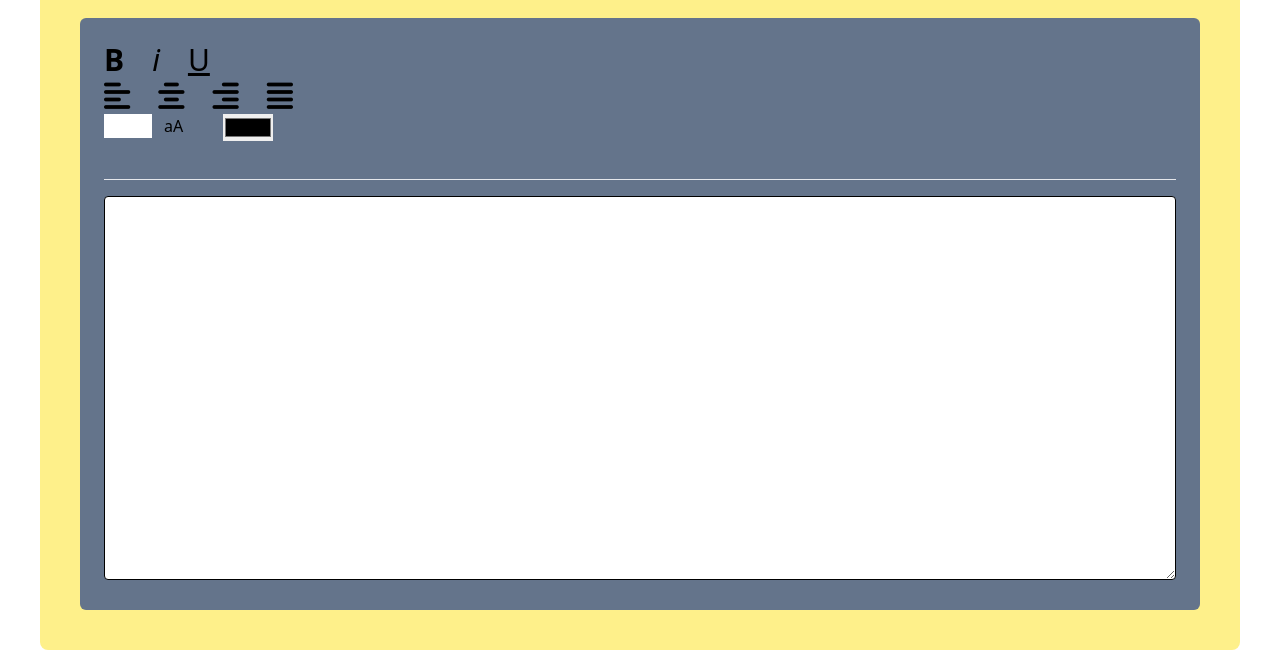
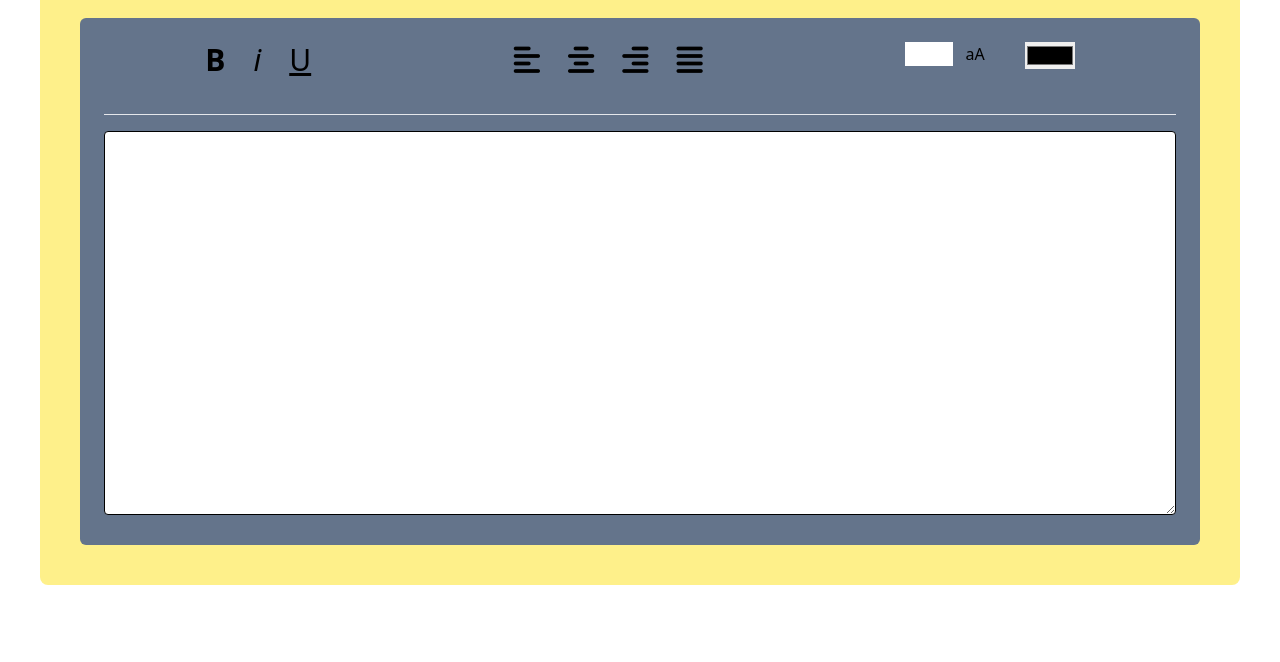
Before and after one commit to rashaduldev/Dom-project, a plain HTML site: page index.html in a window 1280 px wide. Shown: the part 138-800 px from the top of the page. Drawn offline with nearby package versions, Linux system fonts and the light colour scheme.

Commit message:
Update index.html

```diff
--- a/index.html
+++ b/index.html
@@ -14,7 +14,7 @@
     <div class="p-10 bg-yellow-200 rounded-lg">
         <h1 class="text-5xl text-center mb-7 font-bold">My Text Editor</h1>
         <div class="p-6 bg-slate-500 rounded-md">
-            <div class="flex-col lg:flex justify-around bg-slate-500">
+            <div class="flex flex-col lg:flex-row justify-around bg-slate-500">
                 <div class="text-black flex gap-7">
                     <div id="textBold" class="text-3xl font-bold cursor-pointer">B</div>
                     <div id="textItalic" class="text-3xl italic cursor-pointer">i</div>
```
